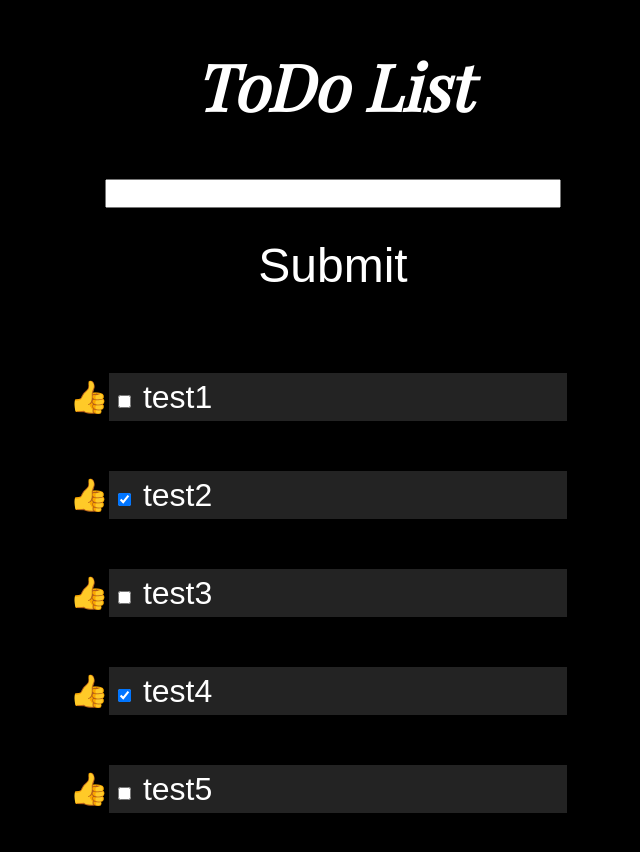
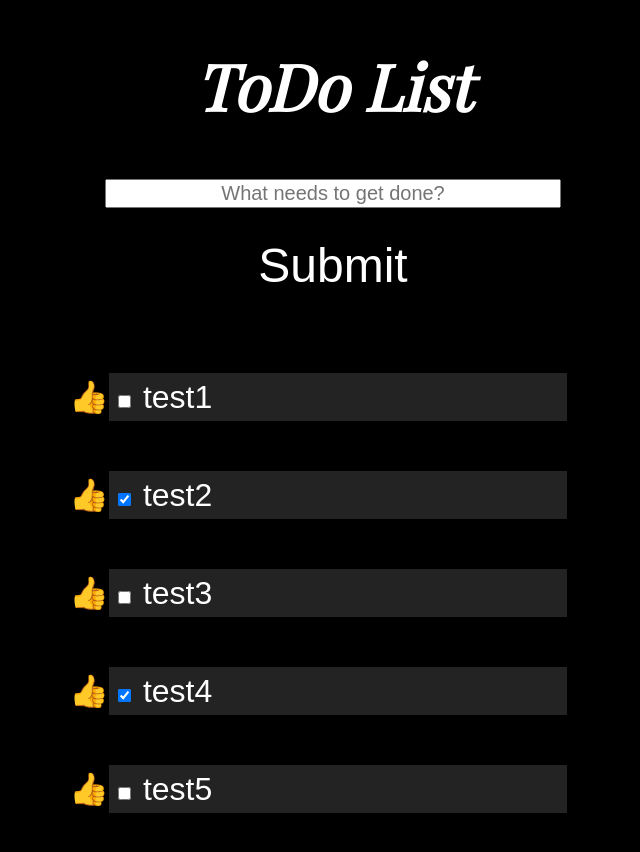
Before and after one commit to JensDeNijs/The-Basics-REACT, a React (Create React App) app in the folder the-basics/: page / in a window 1280 px wide. Shown: the top 852 px of the page, without its empty margins (307-947 px from the left). Built offline with nearby package versions, Linux system fonts and the light colour scheme; a web font is replaced by a local one.

Commit message:
Functional submit button

```diff
--- a/the-basics/src/App.js
+++ b/the-basics/src/App.js
@@ -1,15 +1,10 @@
-import Header from "./components/Header";
-import TodoForm from "./components/TodoForm";
-import TodoList from "./components/TodoList";
+import TodoParent from "./components/TodoParent";
+function App() {
 
-function App() {
 
   return (
     <div className="App">
-        <Header />
-        <TodoForm />
-        <TodoList />
-
+        <TodoParent />
     </div>
   );
 
--- a/the-basics/src/components/Input.js
+++ /dev/null
@@ -1,5 +0,0 @@
-function Input(props) {
-    return <input className='inputText' type="text" name="toDoInput" />
-}
-
-export default Input;
--- a/the-basics/src/components/Submit.js
+++ /dev/null
@@ -1,9 +0,0 @@
-import PropTypes from 'prop-types'
-function Submit({onClick}) {
-    return <input className='inputButton' type="submit" value="Submit" onClick={onClick}/>;
-}
-Submit.propTypes={
-    onClick: PropTypes.func,
-}
-
-export default Submit;
--- a/the-basics/src/components/TodoForm.js
+++ b/the-basics/src/components/TodoForm.js
@@ -1,16 +1,20 @@
-import Input from "./Input";
-import Submit from "./Submit";
+import {useRef} from "react";
 
 function TodoForm(props) {
-    const onClick= () =>{
-        console.log("click!")
+    const inputRef = useRef();
+
+    const clickHandler = (e) => {
+        e.preventDefault()
+        const inputElement = inputRef.current;
+        props.onAdd(inputElement.value)
+
     }
     return (
         <div>
             <form>
-                <Input />
-                <br />
-                <Submit onClick={onClick}/>
+                <input ref={inputRef} className='inputText' type="text" placeholder="What needs to get done?"/>
+                <br/>
+                <button className='inputButton' onClick={clickHandler}>Submit</button>
             </form>
         </div>
     );
--- a/the-basics/src/components/TodoList.js
+++ b/the-basics/src/components/TodoList.js
@@ -1,21 +1,11 @@
-import {useState} from "react";
+function TodoList(props) {
 
-function TodoList(props) {
-    const initialTodos = [{text: "test1", done: false}, {text: "test2", done: true}, {text: "test3",done: false}, {text: "test4", done: true}, {text: "test5", done: false}];
-
-    const [todos, setTodos] = useState(initialTodos);
-
-    const changeBox = (id) => {
-        setTodos(todos.map((toDo, index) => index === id ? {...toDo, done: !toDo.done} : toDo))
-    }
-
-    console.log(todos)
     return (
         <ul>
-            {todos.map((toDo, index) => (
+            {props.todos.map((toDo, index) => (
                 <li key={index}>
-                    <input type="checkbox" id={index} checked={toDo.done}
-                           onChange={() => changeBox(index)}/> {toDo.text}
+                    <input className="checkbox" type="checkbox" id={index} checked={toDo.done}
+                           onChange={() => props.onChange(index)}/> {toDo.text}
                 </li>))
             }
         </ul>
--- /dev/null
+++ b/the-basics/src/components/TodoParent.js
@@ -0,0 +1,34 @@
+import Header from "./Header";
+import TodoForm from "./TodoForm";
+import TodoList from "./TodoList";
+import {useState} from "react";
+
+function TodoParent(props) {
+
+    const initialTodos = [{text: "test1", done: false}, {text: "test2", done: true}, {text: "test3",done: false}, {text: "test4", done: true}, {text: "test5", done: false}];
+
+    const [todos, setTodos] = useState(initialTodos);
+
+    const changeBox = (id) => {
+        setTodos(todos.map((toDo, index) => index === id ? {...toDo, done: !toDo.done} : toDo))
+    }
+
+    const addTodo = (message) => {
+        if (message !== ""){
+        const newTodo = [...todos, {text: message, done: false}]
+        setTodos(newTodo)}
+    }
+
+    console.log(todos)
+
+
+    return (
+        <div>
+            <Header/>
+            <TodoForm onAdd={addTodo}/>
+            <TodoList onChange={changeBox} todos={todos}/>
+        </div>
+    );
+}
+
+export default TodoParent;
--- a/the-basics/src/index.css
+++ b/the-basics/src/index.css
@@ -39,7 +39,7 @@ code {
 ul {
     width: 70%;
     margin: auto;
-    padding-top: 0%;
+    padding-top: 0;
 }
 
 li {
@@ -51,6 +51,7 @@ li {
     margin-left: -20px;
     list-style-type: "\1F44D"
 }
+
 
 .inputButton {
     background-color: black;
@@ -73,7 +74,13 @@ li {
     width: 70%;
     transition: padding 0.4s ease-in-out;
     font-size: 20px;
+    text-align: center;
+
 }
 .inputText:focus{
     padding: 20px;
+    font-size: 25px;
 }
+.inputText:focus::placeholder{
+    color: transparent;
+}
```
Also changed, not shown: the-basics/src/components/Tasks.js (deleted, +0 -9 lines).
